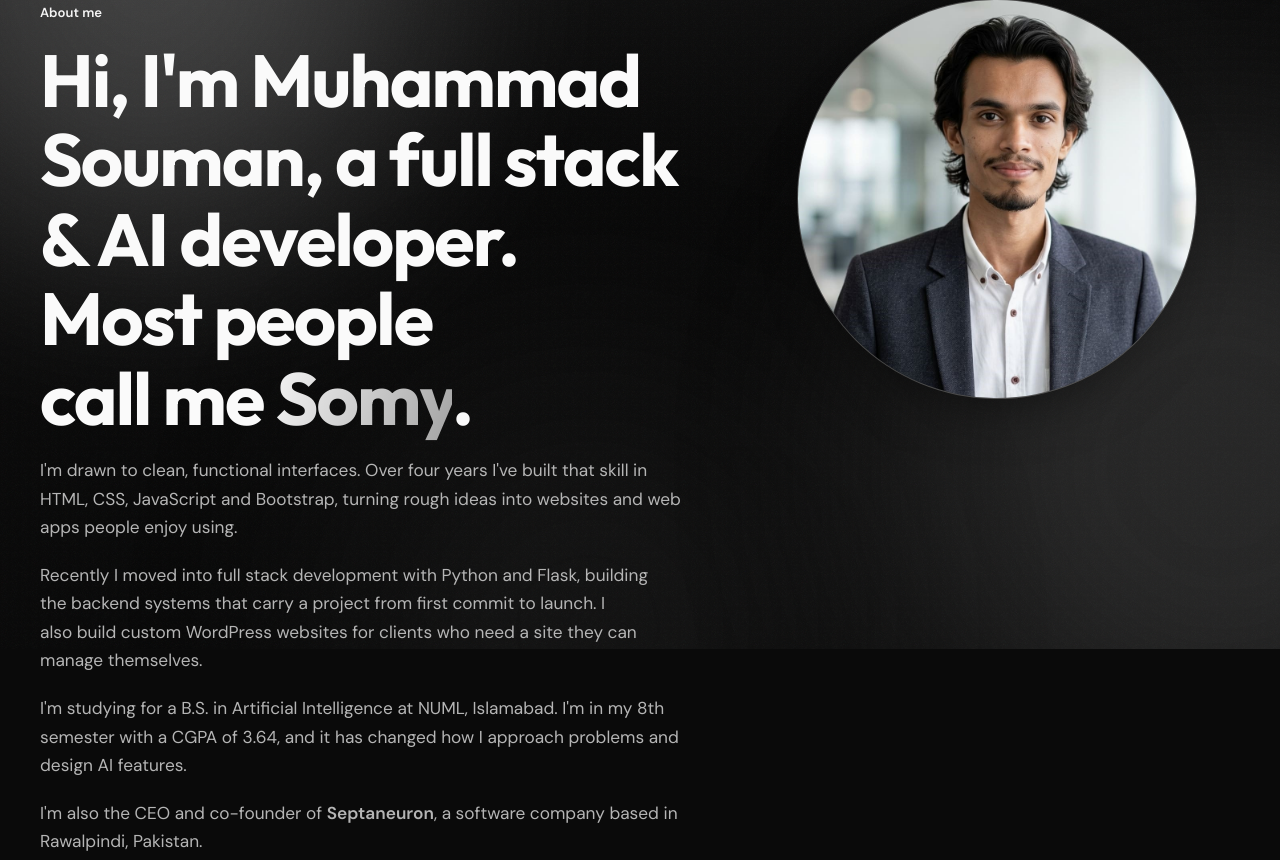
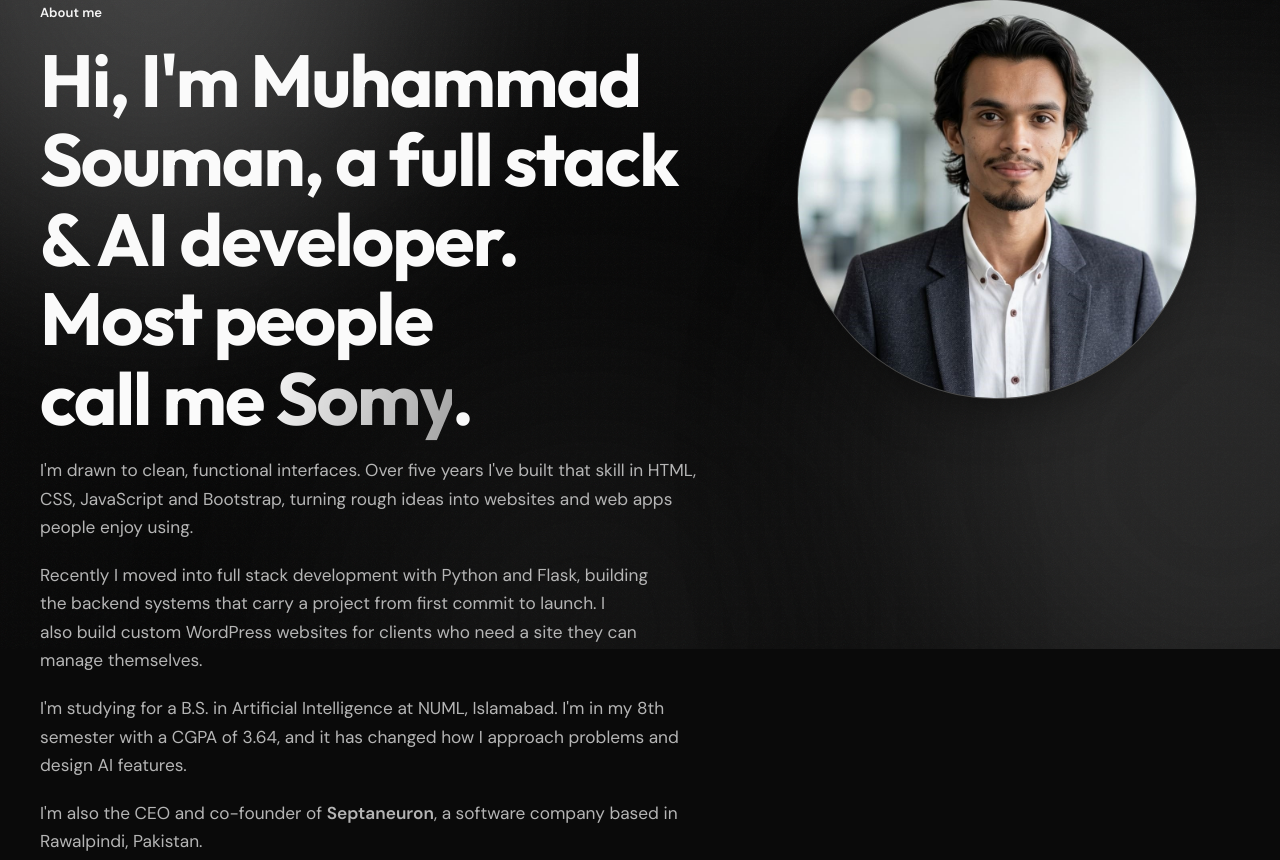
Before and after one commit to muhammadsouman7/my-portfolio, a Flask app: page /about in a window 1280 px wide. Shown: the part 151-1011 px from the top of the page. Run offline with Flask 3, Linux system fonts and the light colour scheme.

Commit message:
updated experience year in about

```diff
--- a/templates/about.html
+++ b/templates/about.html
@@ -90,7 +90,7 @@ CEO of Septaneuron, and an AI student at NUML Islamabad.{% endblock %} {% block
         <div>
             <span class="eyebrow reveal">About me</span>
             <h1 id="about-title" class="reveal" style="--i:1">Hi, I'm Muhammad Souman, a full stack &amp; AI developer. Most people call me <span class="grad">Somy</span>.</h1>
-            <p class="lead reveal" style="--i:2">I'm drawn to clean, functional interfaces. Over four years I've built that skill in HTML, CSS, JavaScript and Bootstrap, turning rough ideas into websites and web apps people enjoy using.</p>
+            <p class="lead reveal" style="--i:2">I'm drawn to clean, functional interfaces. Over five years I've built that skill in HTML, CSS, JavaScript and Bootstrap, turning rough ideas into websites and web apps people enjoy using.</p>
             <p class="lead reveal" style="--i:3">Recently I moved into full stack development with Python and Flask, building the backend systems that carry a project from first commit to launch. I also build custom WordPress websites for clients who need a site they can manage themselves.</p>
             <p class="lead reveal" style="--i:4">I'm studying for a B.S. in Artificial Intelligence at NUML, Islamabad. I'm in my 8th semester with a CGPA of 3.64, and it has changed how I approach problems and design AI features.</p>
             <p class="lead reveal" style="--i:5">I'm also the CEO and co-founder of <a href="https://septaneuron.com/" target="_blank" rel="noopener" class="link-inline"><strong>Septaneuron</strong></a>, a software company based in Rawalpindi, Pakistan.</p>
```
